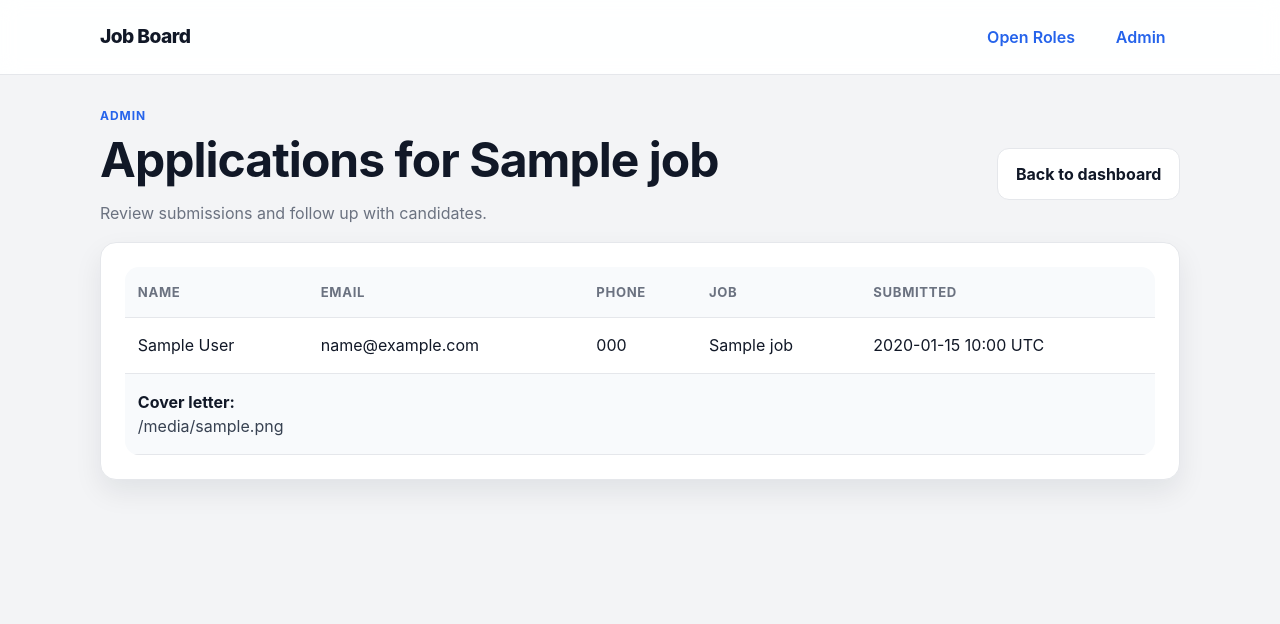
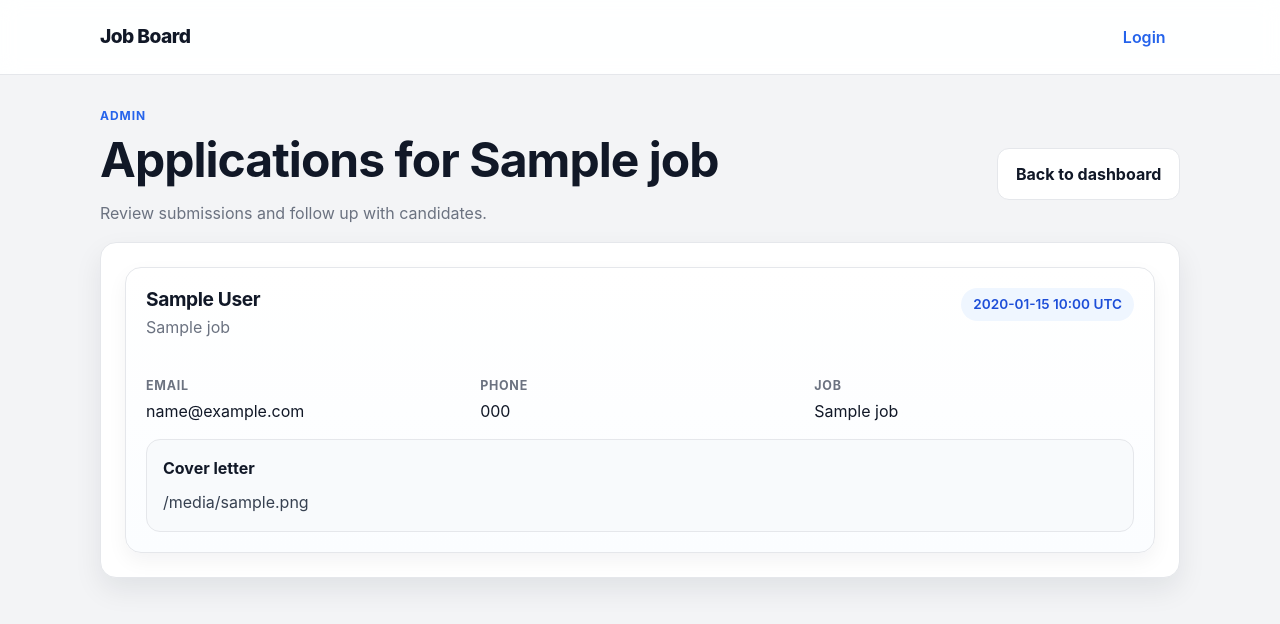
Before and after one commit to alanzhumalin/job_board, a Python web app: template app/templates/admin_applications.html in a window 1280 px wide. Shown: the top 624 px of the page. Run offline with Jinja, Linux system fonts and the light colour scheme; the template is opened without the code that fills it: most values are stand-ins (such as "Sample title", 1, 10 or a date in 2020).

Commit message:
fix: improve admin navigation and applications ui

```diff
--- a/app/routers/admin.py
+++ b/app/routers/admin.py
@@ -108,10 +108,10 @@ async def admin_create_job(
             status_code=status.HTTP_400_BAD_REQUEST,
         )
 
-    job = await crud.create_job(session, payload)
+    await crud.create_job(session, payload)
     await invalidate_jobs_cache(redis)
     return RedirectResponse(
-        url=f"/admin/jobs/{job.id}/edit",
+        url="/admin",
         status_code=status.HTTP_303_SEE_OTHER,
     )
 
--- a/app/static/styles.css
+++ b/app/static/styles.css
@@ -354,6 +354,12 @@ button:hover,
   color: var(--text);
 }
 
+.admin-page-actions {
+  display: flex;
+  align-items: center;
+  gap: 0.75rem;
+}
+
 .button-danger,
 .actions-cell .danger-text {
   background: var(--danger-soft);
@@ -475,6 +481,62 @@ th {
   border-bottom: none;
 }
 
+.application-list {
+  display: grid;
+  gap: 1rem;
+}
+
+.application-card {
+  background: linear-gradient(180deg, #ffffff 0%, #fbfdff 100%);
+  border: 1px solid var(--border);
+  border-radius: 16px;
+  padding: 1.25rem;
+  box-shadow: var(--shadow-soft);
+  display: grid;
+  gap: 1rem;
+}
+
+.application-card-header {
+  display: flex;
+  align-items: flex-start;
+  justify-content: space-between;
+  gap: 1rem;
+  flex-wrap: wrap;
+}
+
+.application-card-header h2 {
+  margin-bottom: 0.35rem;
+  font-size: 1.2rem;
+}
+
+.application-meta {
+  display: grid;
+  grid-template-columns: repeat(auto-fit, minmax(180px, 1fr));
+  gap: 0.9rem;
+  padding-top: 0.25rem;
+}
+
+.application-meta div {
+  display: grid;
+  gap: 0.2rem;
+}
+
+.application-meta strong {
+  font-size: 0.78rem;
+  text-transform: uppercase;
+  letter-spacing: 0.06em;
+  color: var(--muted);
+}
+
+.cover-letter-box {
+  display: grid;
+  gap: 0.55rem;
+  padding: 1rem;
+  border-radius: 14px;
+  background: var(--surface-soft);
+  border: 1px solid var(--border);
+}
+
 .auth-shell {
   display: flex;
   justify-content: center;
@@ -511,6 +573,12 @@ th {
     padding: 1.5rem;
   }
 
+  .application-card-header,
+  .admin-page-actions {
+    flex-direction: column;
+    align-items: stretch;
+  }
+
   .card {
     padding: 1.25rem;
   }
--- a/app/templates/admin_applications.html
+++ b/app/templates/admin_applications.html
@@ -7,42 +7,47 @@
     <h1>{% if job %}Applications for {{ job.title }}{% else %}All applications{% endif %}</h1>
     <p class="muted">Review submissions and follow up with candidates.</p>
   </div>
+  <div class="admin-page-actions">
     <a class="button button-secondary" href="/admin">Back to dashboard</a>
+  </div>
 </section>
 
 <section class="card">
   {% if applications %}
-  <div class="table-wrap">
-    <table>
-      <thead>
-        <tr>
-          <th>Name</th>
-          <th>Email</th>
-          <th>Phone</th>
-          <th>Job</th>
-          <th>Submitted</th>
-        </tr>
-      </thead>
-      <tbody>
+  <div class="application-list">
     {% for application in applications %}
-        <tr>
-          <td>{{ application.full_name }}</td>
-          <td>{{ application.email }}</td>
-          <td>{{ application.phone or "-" }}</td>
-          <td>{{ application.job.title if application.job else "-" }}</td>
-          <td>{{ application.created_at.strftime('%Y-%m-%d %H:%M UTC') }}</td>
-        </tr>
+    <article class="application-card">
+      <div class="application-card-header">
+        <div>
+          <h2>{{ application.full_name }}</h2>
+          <p class="muted">{{ application.job.title if application.job else "-" }}</p>
+        </div>
+        <span class="pill">{{ application.created_at.strftime('%Y-%m-%d %H:%M UTC') }}</span>
+      </div>
+
+      <div class="application-meta">
+        <div>
+          <strong>Email</strong>
+          <span>{{ application.email }}</span>
+        </div>
+        <div>
+          <strong>Phone</strong>
+          <span>{{ application.phone or "-" }}</span>
+        </div>
+        <div>
+          <strong>Job</strong>
+          <span>{{ application.job.title if application.job else "-" }}</span>
+        </div>
+      </div>
+
       {% if application.cover_letter %}
-        <tr>
-          <td colspan="5" class="cover-letter-cell">
-            <strong>Cover letter:</strong>
+      <div class="cover-letter-box">
+        <strong>Cover letter</strong>
         <div class="preserve-lines">{{ application.cover_letter }}</div>
-          </td>
-        </tr>
+      </div>
       {% endif %}
+    </article>
     {% endfor %}
-      </tbody>
-    </table>
   </div>
   {% else %}
   <p>No applications found.</p>
--- a/app/templates/base.html
+++ b/app/templates/base.html
@@ -4,15 +4,14 @@
   <meta charset="UTF-8">
   <meta name="viewport" content="width=device-width, initial-scale=1.0">
   <title>{% block title %}Job Board{% endblock %}</title>
-  <link rel="stylesheet" href="/static/styles.css?v=5">
+  <link rel="stylesheet" href="/static/styles.css?v=6">
 </head>
 <body>
   <header class="site-header">
     <div class="container nav">
       <a class="brand" href="/">Job Board</a>
       <nav>
-        <a href="/jobs">Open Roles</a>
-        <a href="/admin">Admin</a>
+        <a href="/admin/login">Login</a>
       </nav>
     </div>
   </header>
```
Lines whose indentation alone changed are shown as unchanged.
